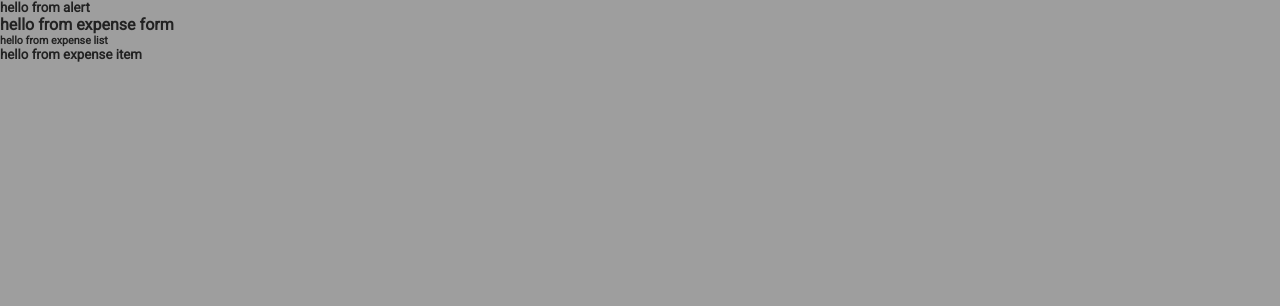
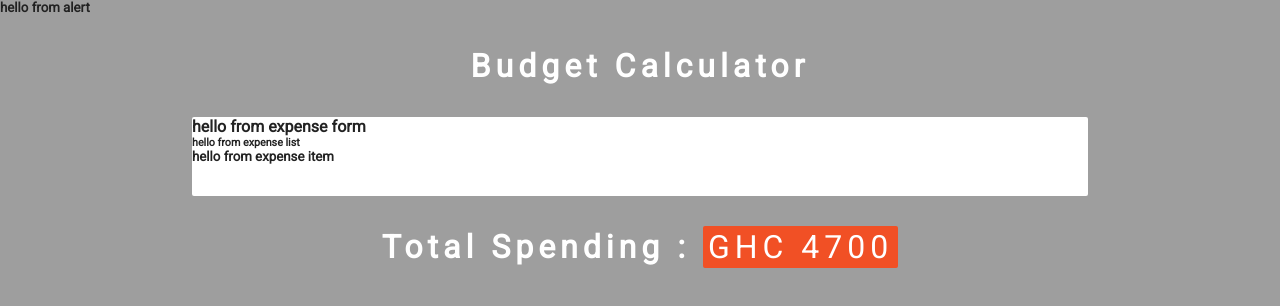
Before and after one commit to FatTonyy/Budget-calculator, a React (Create React App) app: page / in a window 1280 px wide. Shown: the top 306 px of the page. Built offline with nearby package versions, Linux system fonts and the light colour scheme.

Commit message:
UseState-setup

```diff
--- a/public/index.html
+++ b/public/index.html
@@ -7,7 +7,7 @@
     <meta name="theme-color" content="#000000" />
     <meta
       name="description"
-      content="Web site created using create-react-app"
+      content="Web site created in helping you make a budget"
     />
     <link rel="apple-touch-icon" href="%PUBLIC_URL%/logo192.png" />
     <!--
@@ -24,7 +24,7 @@
       work correctly both with client-side routing and a non-root public URL.
       Learn how to configure a non-root public URL by running `npm run build`.
     -->
-    <title>React App</title>
+    <title>Budget-App</title>
   </head>
   <body>
     <noscript>You need to enable JavaScript to run this app.</noscript>
--- a/src/App.js
+++ b/src/App.js
@@ -1,16 +1,39 @@
-import React from "react";
+import React, { useState } from "react";
 // import logo from "./logo.svg";
 import "./App.css";
 import ExpenseList from "./components/ExpenseList";
 import ExpenseForm from "./components/ExpenseForm";
 import Alert from "./components/Alert";
+import uuid from "uuid/v4";
+
+const initialExpenses = [
+  { id: uuid(), charge: "rent", amount: 1600 },
+  { id: uuid(), charge: "food", amount: 500 },
+  { id: uuid(), charge: "drink", amount: 2600 }
+];
 
 function App() {
+  const [expenses, setExpenses] = useState(initialExpenses);
+
   return (
     <>
       <Alert />
-      <ExpenseForm />
-      <ExpenseList />
+      <h1>Budget Calculator</h1>
+
+      <main className="App">
+        <ExpenseForm />
+        <ExpenseList expenses={expenses} />
+      </main>
+
+      <h1>
+        total spending :{" "}
+        <span className="total">
+          GHC{" "}
+          {expenses.reduce((acc, curr) => {
+            return (acc += curr.amount);
+          }, 0)}
+        </span>
+      </h1>
     </>
   );
 }
```
